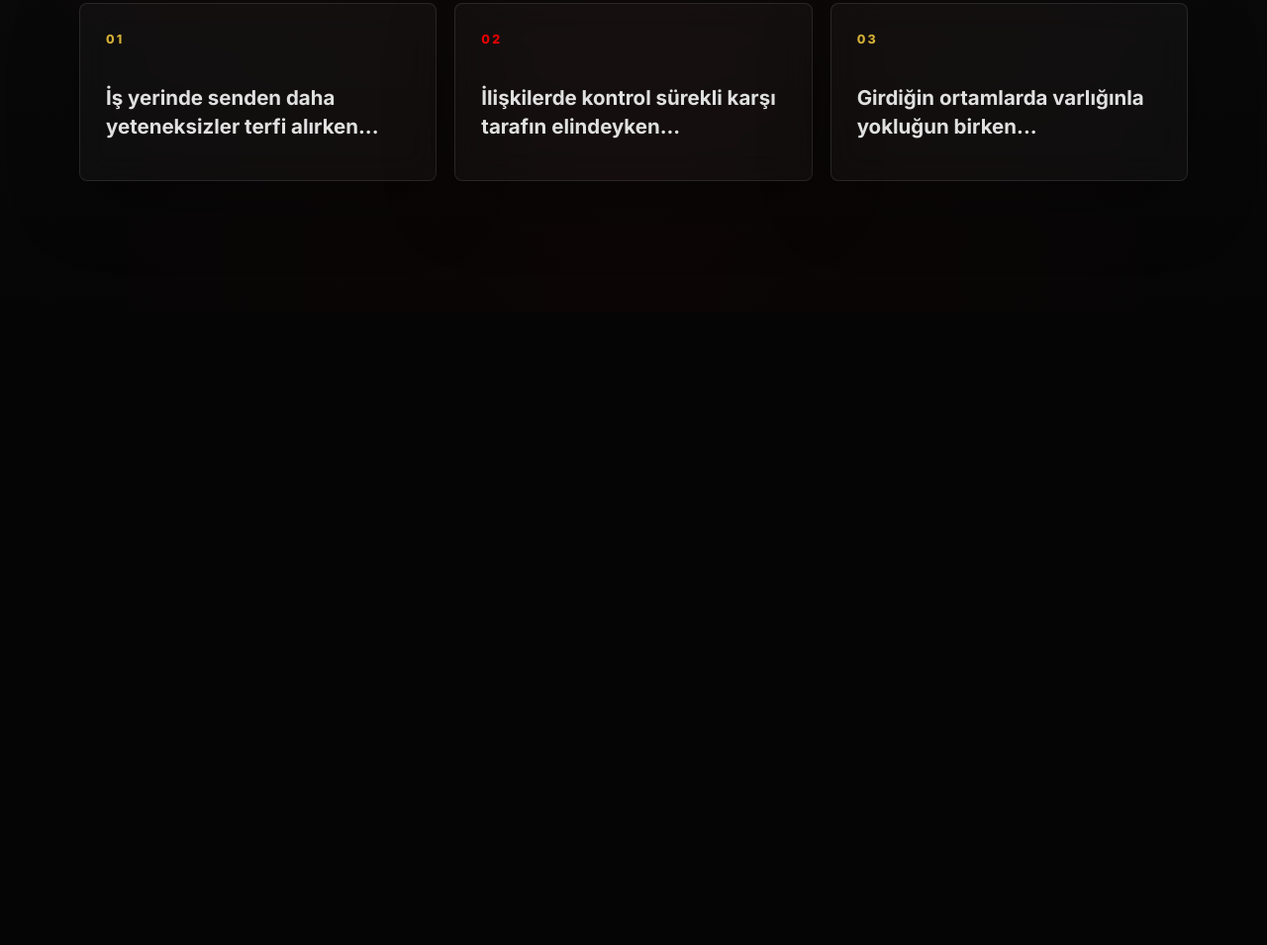
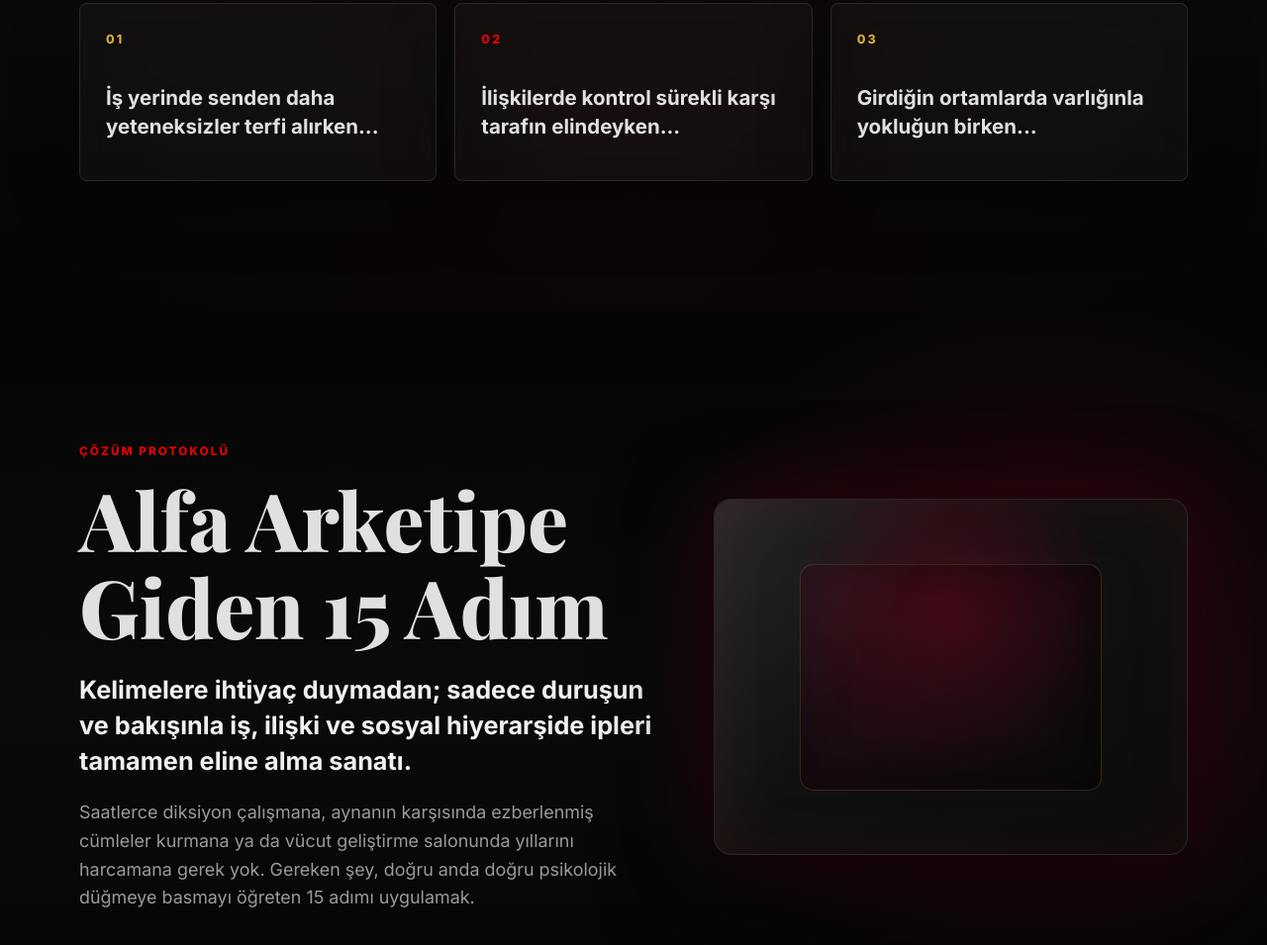
Before and after one commit to karademirturkerr/zihinkodlari, a plain HTML site: page index.html in a window 1280 px wide. Shown: the part 1560-2515 px from the top of the page at 99% size. Before the commit the page ends 1875 px from the top, so only its background shows below. Drawn offline with nearby package versions, Linux system fonts and the light colour scheme.

Commit message:
Add files via upload

```diff
--- a/index.html
+++ b/index.html
@@ -59,6 +59,19 @@
         </div>
       </div>
     </section>
+
+    <section class="solution" aria-labelledby="solution-title">
+      <div class="container solution-layout">
+        <div class="solution-content">
+          <p class="solution-kicker">ÇÖZÜM PROTOKOLÜ</p>
+          <h2 id="solution-title">Alfa Arketipe Giden 15 Adım</h2>
+          <p class="solution-promise">Kelimelere ihtiyaç duymadan; sadece duruşun ve bakışınla iş, ilişki ve sosyal hiyerarşide ipleri tamamen eline alma sanatı.</p>
+          <p class="solution-copy">Saatlerce diksiyon çalışmana, aynanın karşısında ezberlenmiş cümleler kurmana ya da vücut geliştirme salonunda yıllarını harcamana gerek yok. Gereken şey, doğru anda doğru psikolojik düğmeye basmayı öğreten 15 adımı uygulamak.</p>
+        </div>
+
+        <div class="book-mockup-container" aria-hidden="true"></div>
+      </div>
+    </section>
   </main>
 </body>
 </html>
--- a/style.css
+++ b/style.css
@@ -402,6 +402,89 @@ ol {
   line-height: 1.42;
 }
 
+.solution {
+  position: relative;
+  overflow: hidden;
+  padding-block: var(--section-padding);
+  background:
+    radial-gradient(circle at 82% 46%, rgba(128, 0, 32, 0.22), transparent 34%),
+    linear-gradient(180deg, #050505 0%, #0a0a0a 52%, #050505 100%);
+}
+
+.solution-layout {
+  display: grid;
+  gap: 42px;
+  align-items: center;
+}
+
+.solution-content {
+  max-width: 680px;
+}
+
+.solution-kicker {
+  margin-bottom: 14px;
+  color: var(--color-red);
+  font-size: 0.74rem;
+  font-weight: 800;
+  letter-spacing: 2px;
+  text-transform: uppercase;
+}
+
+.solution h2 {
+  color: var(--color-text);
+  font-size: clamp(2.35rem, 10vw, 5.1rem);
+}
+
+.solution-promise {
+  margin-top: 24px;
+  color: #f0f0f0;
+  font-size: clamp(1.16rem, 4.8vw, 1.58rem);
+  font-weight: 700;
+  line-height: 1.42;
+}
+
+.solution-copy {
+  max-width: 620px;
+  margin-top: 20px;
+  color: var(--color-muted);
+  font-size: clamp(1rem, 3.6vw, 1.12rem);
+}
+
+.book-mockup-container {
+  position: relative;
+  min-height: 360px;
+  border: 1px solid rgba(255, 255, 255, 0.1);
+  border-radius: 18px;
+  background:
+    linear-gradient(145deg, rgba(255, 255, 255, 0.045), rgba(255, 255, 255, 0.01)),
+    radial-gradient(circle at 50% 32%, rgba(128, 0, 32, 0.44), transparent 48%),
+    #090909;
+  box-shadow:
+    0 32px 110px rgba(0, 0, 0, 0.52),
+    0 0 90px rgba(128, 0, 32, 0.34),
+    inset 0 0 70px rgba(230, 0, 0, 0.08);
+  isolation: isolate;
+}
+
+.book-mockup-container::before {
+  content: "";
+  position: absolute;
+  inset: 18%;
+  border: 1px solid rgba(212, 175, 55, 0.16);
+  border-radius: 14px;
+  background: linear-gradient(135deg, rgba(128, 0, 32, 0.2), rgba(5, 5, 5, 0.38));
+  box-shadow: inset 0 0 48px rgba(0, 0, 0, 0.48);
+}
+
+.book-mockup-container::after {
+  content: "";
+  position: absolute;
+  inset: 0;
+  border-radius: inherit;
+  background: linear-gradient(120deg, rgba(255, 255, 255, 0.09), transparent 36%);
+  pointer-events: none;
+}
+
 .container {
   width: min(100% - calc(var(--container-padding) * 2), var(--container-width));
   margin-inline: auto;
@@ -439,6 +522,11 @@ ol {
 
   .agitation-grid {
     grid-template-columns: repeat(3, minmax(0, 1fr));
+  }
+
+  .solution-layout {
+    grid-template-columns: minmax(0, 1fr) minmax(300px, 0.82fr);
+    gap: 56px;
   }
 }
 
```
